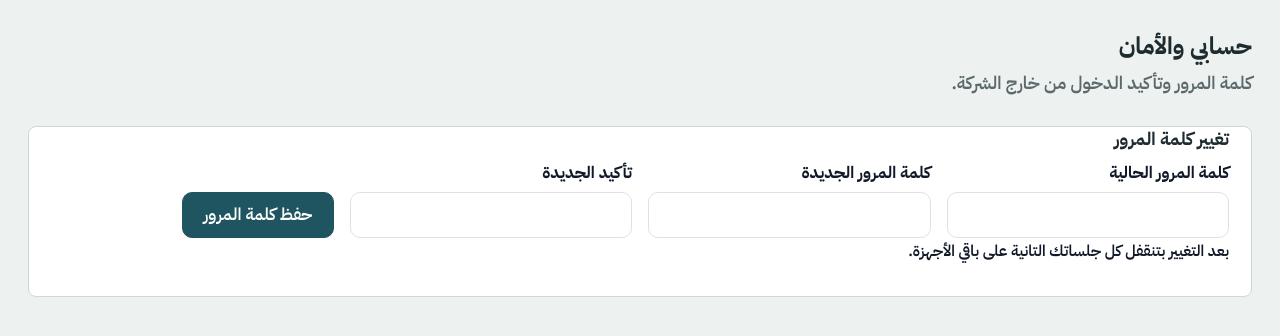
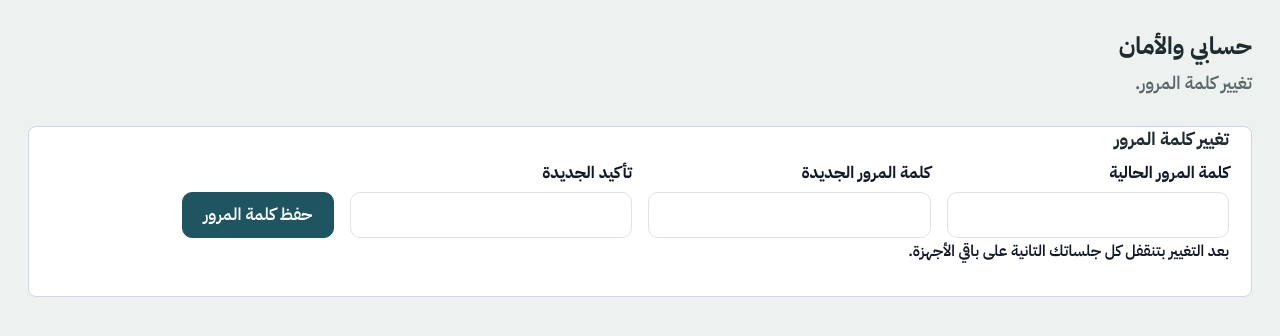
Before and after one commit to bimdamascus-wq/bim-tasks, a Python web app: template app/templates/account.html in a window 1280 px wide. Shown: the top 336 px of the page. Run offline with Jinja, Linux system fonts and the light colour scheme; the template is opened without the code that fills it, so the values that code supplies are empty.

Commit message:
Security and account page subtitles: no mention of the removed login code
Co-Authored-By: Claude Opus 5.5 <noreply@anthropic.com>
Claude-Session: https://claude.ai/code/session_01K2wnZX1hbK4nuvGVDoF8td

```diff
--- a/app/templates/account.html
+++ b/app/templates/account.html
@@ -1,6 +1,6 @@
 {% extends "base.html" %}{% block content %}
 <main class="page-shell">
-<section class="page-title"><div><h1>حسابي والأمان</h1><p>كلمة المرور وتأكيد الدخول من خارج الشركة.</p></div></section>
+<section class="page-title"><div><h1>حسابي والأمان</h1><p>تغيير كلمة المرور.</p></div></section>
 
 <section class="panel">
   <h2>تغيير كلمة المرور</h2>
--- a/app/templates/security.html
+++ b/app/templates/security.html
@@ -1,6 +1,6 @@
 {% extends "base.html" %}{% block content %}
 <main class="page-shell">
-<section class="page-title"><div><h1>الأمان والحماية</h1><p>فحص حي لنقاط الدخول، تأكيد دخول الإدارة، النسخ خارج السيرفر، وسجل العمليات الحساسة.</p></div>
+<section class="page-title"><div><h1>الأمان والحماية</h1><p>فحص حي لنقاط الدخول، النسخ خارج السيرفر، وسجل العمليات الحساسة.</p></div>
 <div class="toolbar"><a class="btn btn-light" href="/permissions">جدول الصلاحيات</a><a class="btn btn-light" href="/account">حسابي</a></div></section>
 
 <section class="panel"><h2>فحص نقاط الدخول</h2><div id="checks">جاري الفحص…</div></section>
```
